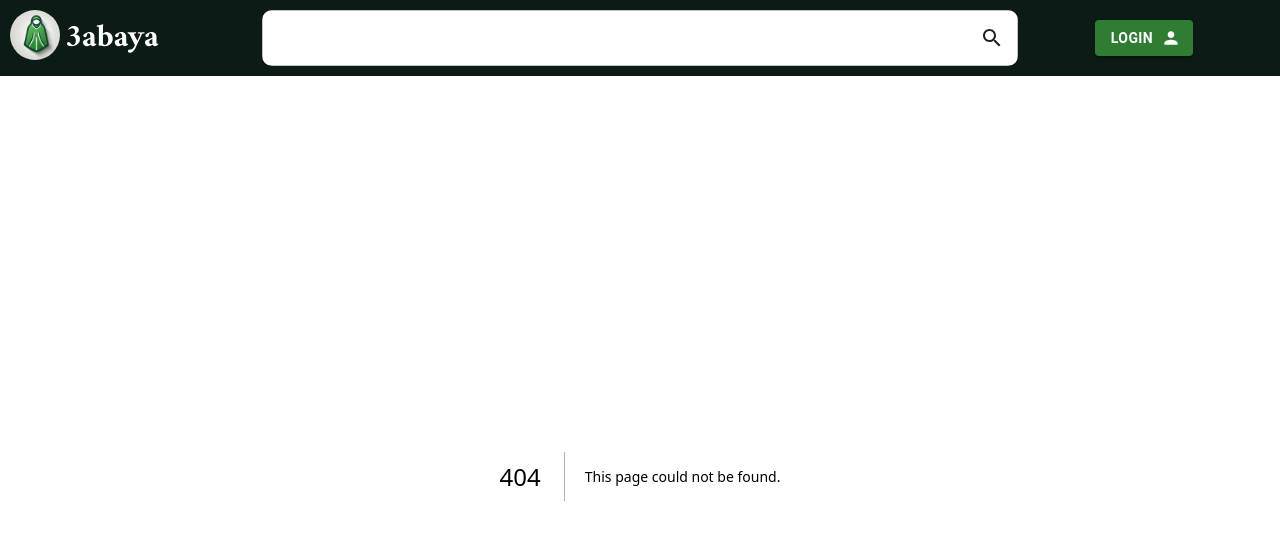
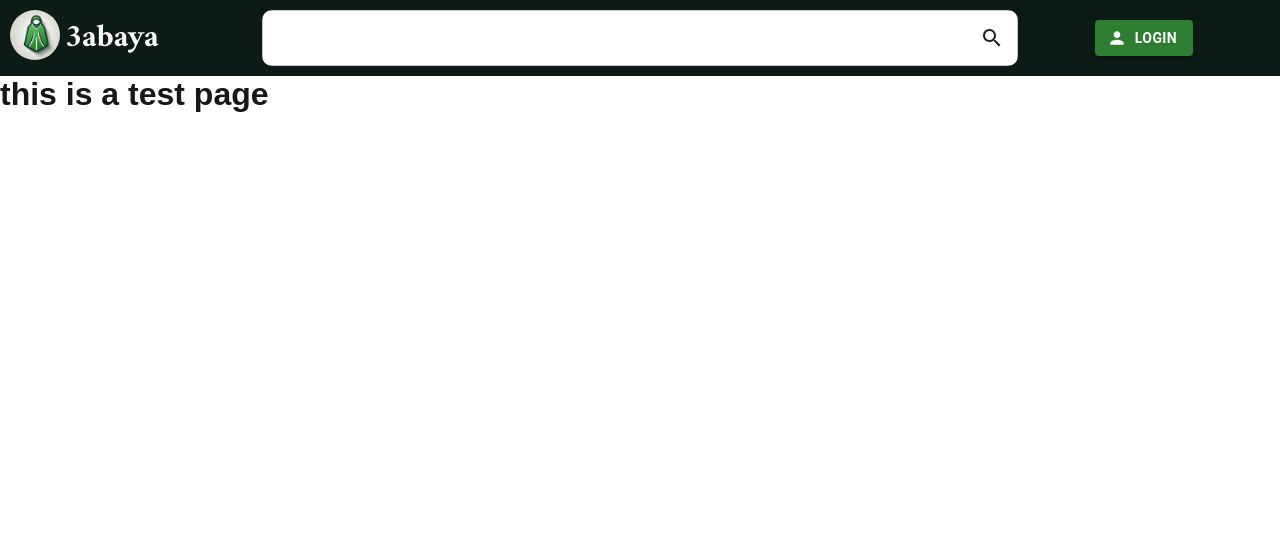
Before and after one commit to 3abaya/3abaya, a Next.js app: page /test in a window 1280 px wide. Before the commit this address had no page. Shown: the top 540 px of the page. Built offline with nearby package versions, Linux system fonts and the light colour scheme; what @mui/material-nextjs would draw is missing.

Commit message:
update look of login button

```diff
--- a/src/components/layout/Header.tsx
+++ b/src/components/layout/Header.tsx
@@ -19,7 +19,7 @@ const Header = () => {
       </span>
 
       <span className={styles.login}>
-        <Button endIcon={<Person/>} variant='contained' color='success'>
+        <Button startIcon={<Person/>} variant='contained' color='success'>
           LogIn
         </Button>
       </span>
```
Also changed, not shown: src/app/test/page.tsx (added, +3 -0 lines).
